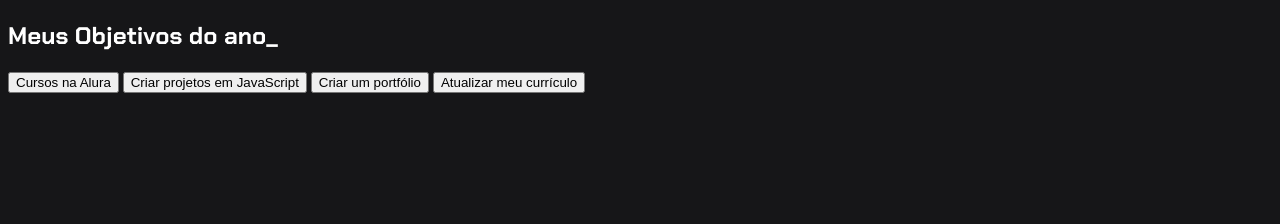
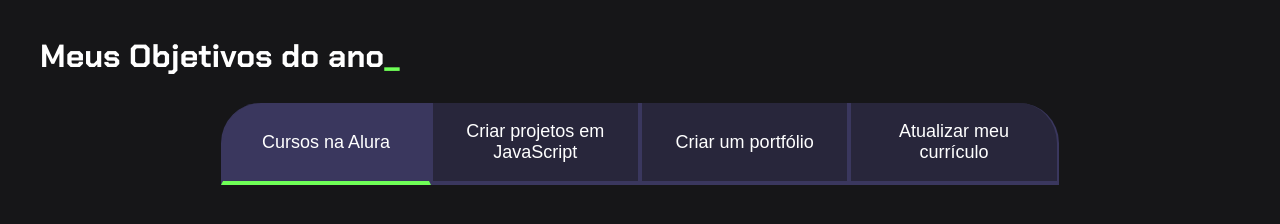
Before and after one commit to JorgeKagaroSilva/Estoque-Bento, a plain HTML site: page j_US/index.html in a window 1280 px wide. Drawn offline with Linux system fonts and the light colour scheme.

Commit message:
Add files via upload

```diff
--- a/j_US/index.html
+++ b/j_US/index.html
@@ -14,16 +14,19 @@
 
     <section class="conteudo-principal">
 
-        <h2 class="titulo-principal">Meus Objetivos do ano_</h2>
+        <h2 class="titulo-principal">Meus Objetivos do ano<span>_</span></h2>
         <div class="botoes">
 
-            <button class="botao">Cursos na Alura</button>
+            <button class="botao ativo">Cursos na Alura</button>
             <button class="botao">Criar projetos em JavaScript</button>
             <button class="botao">Criar um portfólio</button>
             <button class="botao">Atualizar meu currículo</button>
 
         </div>
     </section>
+
+    <script src="main.js"></script>
+
 </body>
 </html>
 
--- /dev/null
+++ b/j_US/main.js
@@ -0,0 +1,11 @@
+const botoes = document.querySelectorAll(".botao");
+
+for(let i=0;i <botoes.length;i++){
+    botoes[i].onclick = function(){
+
+        for(let j=0;j<botoes.length;j++){
+            botoes[j].classList.remove("ativo");
+        }
+        botoes[i].classList.add("ativo");
+    }
+}
--- a/j_US/style.css
+++ b/j_US/style.css
@@ -14,3 +14,66 @@ body {
   color: var(--branco);
   font-family: 'Chakra Petch', sans-serif;
 }
+
+.conteudo-principal {
+  display: flex;
+  flex-direction: column;
+  justify-content: center;
+  align-items: center;
+  max-width: 1200px;
+  width: 100%;
+  margin: 0 auto;
+}
+
+.titulo-principal {
+  text-align: left;
+  width: 100%;
+  font-size: 32px;
+}
+
+.titulo-principal span {
+  color: var(--verde);
+}
+
+.botao {
+  font-family: "Crakra Petch", sans-serif;
+  background-color: var(--botao-inativo);
+  color: var(--branco);
+  display: flex;
+  justify-content: center;
+  padding: 1em;
+  font-size: 18px;
+  align-items: center;
+  width: 100%;
+  border-bottom: 4px solid var(--botao-ativo);
+  border-left: 2px solid var(--botao-ativo);
+  border-right: 2px solid var(--botao-ativo);
+  border-top: none;
+}
+
+.botao:first-child {
+  border-radius: 40px 40px 0 0;
+}
+
+.botoes {
+  display: block;
+}
+
+@media screen and (min-width: 768px) {
+  .botoes {
+      display: flex;
+  }
+
+  .botao:first-child {
+      border-radius: 40px 0 0 0;
+  }
+
+  .botao:last-child {
+      border-radius: 0 40px 0 0;
+  }
+}
+
+.ativo{
+  background-color: var(--botao-ativo);
+  border-bottom: 4px solid var(--verde);
+  }
```
